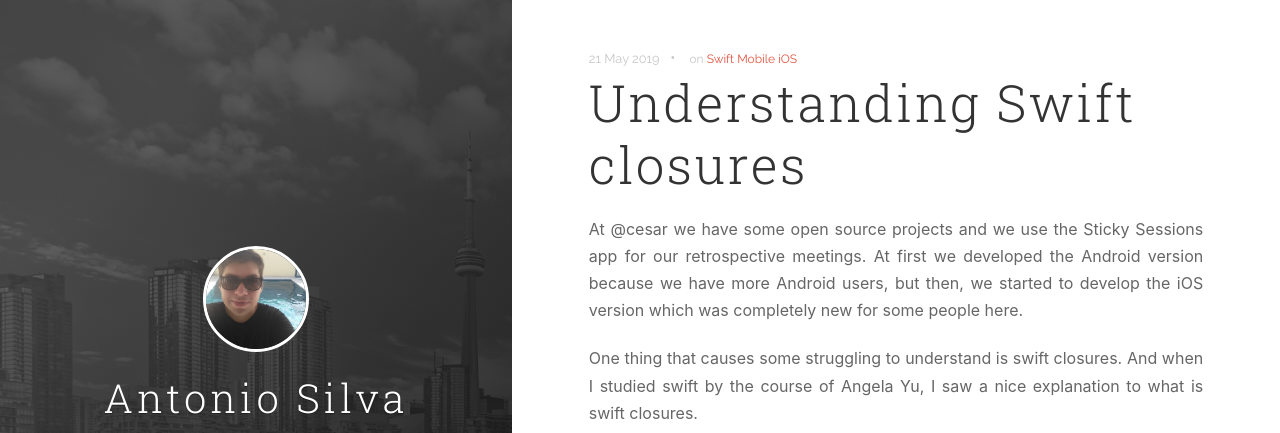
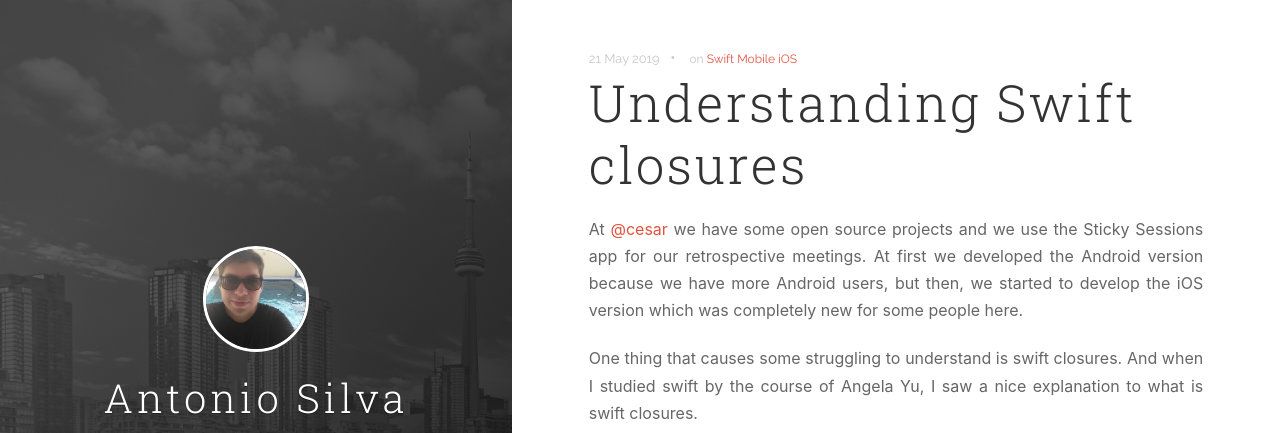
Before and after one commit to antoniosj/antoniosj.github.io, a Jekyll site: the page built from _posts/2019-05-21-swift_closures.markdown, in a window 1280 px wide and 900 px high. Shown: the top 433 px of the window. Built offline with Jekyll 4.4.1, drawn with Linux system fonts in a browser that asks for light colours; some of the changed lines change nothing that is shown.

Commit message:
update the @cesar link

```diff
--- a/_posts/2019-05-21-swift_closures.markdown
+++ b/_posts/2019-05-21-swift_closures.markdown
@@ -5,7 +5,7 @@
 tags: [Swift, Mobile, iOS]
 ---
 
-<p style="text-align: justify; font-family: -apple-system, BlinkMacSystemFont, sans-serif;">At @cesar we have some open source projects and we use the Sticky Sessions app for our retrospective meetings. At first we developed the Android version because we have more Android users, but then, we started to develop the iOS version which was completely new for some people here.</p>
+<p style="text-align: justify; font-family: -apple-system, BlinkMacSystemFont, sans-serif;">At <a href="https://www.cesar.org.br/">@cesar</a> we have some open source projects and we use the Sticky Sessions app for our retrospective meetings. At first we developed the Android version because we have more Android users, but then, we started to develop the iOS version which was completely new for some people here.</p>
 
 <p style="text-align: justify; font-family: -apple-system, BlinkMacSystemFont, sans-serif;">One thing that causes some struggling to understand is swift closures. And when I studied swift by the course of Angela Yu, I saw a nice explanation to what is swift closures.</p>
 
```
